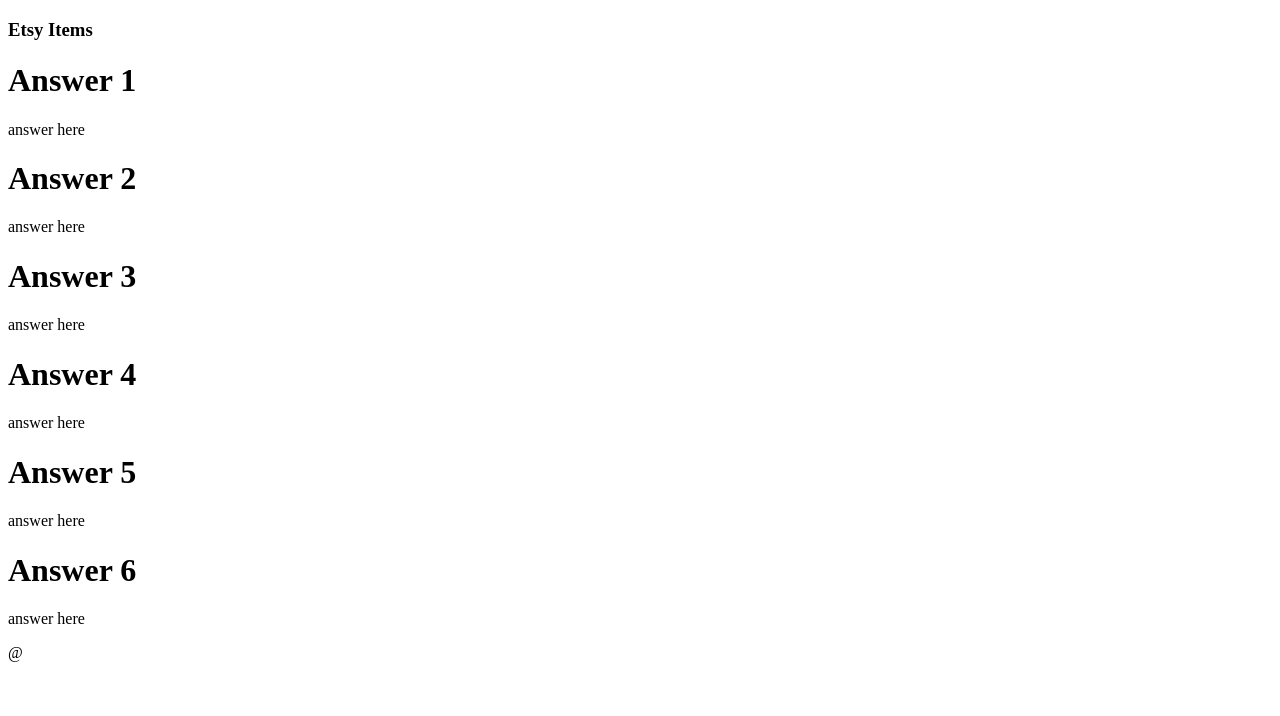
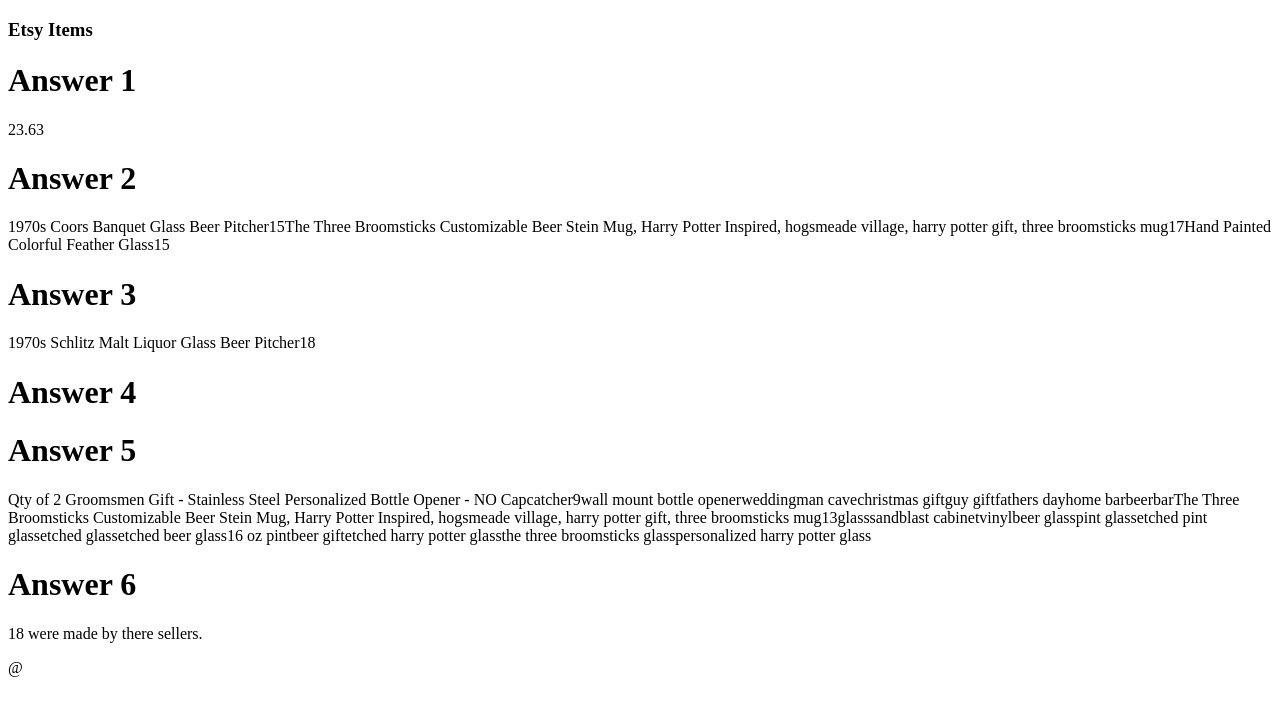
Before and after one commit to tiy-lv-frontend-2015-10/Assignment-08, a plain HTML site: page index.html in a window 1280 px wide. Drawn offline with nearby package versions, Linux system fonts and the light colour scheme.

Commit message:
Adds the answers tohtml

```diff
--- a/index.html
+++ b/index.html
@@ -13,17 +13,17 @@
 
   <div class = "Questioms">
 
-    <div id = "Question1"> <h1>Answer 1</hb> </div> <span id = "span1"> answer here </span>
+    <div id = "Question1"> <h1>Answer 1</h1> </div> <span id = "span1"> </span>
 
-    <div id = "Question2"> <h1>Answer 2</h1> </div> <span id = "span2"> answer here </span>
+    <div id = "Question2"> <h1>Answer 2</h1> </div> <span id = "span2"> </span>
 
-    <div id = "Question3"> <h1>Answer 3</h1> </div> <span id = "span3"> answer here </span>
+    <div id = "Question3"> <h1>Answer 3</h1> </div> <span id = "span3"> </span>
 
-    <div id = "Question4"> <h1>Answer 4</h1> </div> <span id = "span4"> answer here </span>
+    <div id = "Question4"> <h1>Answer 4</h1> </div> <span id = "span4"> </span>
 
-    <div id = "Question5"> <h1>Answer 5</h1> </div> <span id = "span5"> answer here </span>
+    <div id = "Question5"> <h1>Answer 5</h1> </div> <span id = "span5"> </span>
 
-    <div id = "Question6"> <h1>Answer 6</h1> </div> <span id = "span6"> answer here </span>
+    <div id = "Question6"> <h1>Answer 6</h1> </div> <span id = "span6"> </span>
 
   </div>
 
--- a/main.js
+++ b/main.js
@@ -1,10 +1,5 @@
 $(document).ready(function() {
-
-
-
-
-
-
+  $("#span1").html(averagePrice);
 });
 
 // this is for answer one
@@ -21,7 +16,7 @@
 });
 
 var averagePrice = (totalPrice/items.length).toFixed(2);
-console.log(averagePrice);
+
 
 // --- end of answer one
 
@@ -43,6 +38,12 @@
   }
 });
 
+newArr.forEach(function(obj) {
+  $("#span2").append(obj.title).append(obj.price);
+});
+
+
+
 // --- end of answer two
 
 
@@ -59,11 +60,59 @@
 var gbpNewArr = gbp.map(function(obj) {
   return {
     title: obj.title,
-    price: obj.currency_code
+    price: obj.price
   }
+});
+
+gbpNewArr.forEach(function(obj) {
+  $("#span3").append(obj.title).append(obj.price);
 });
 
 // --- end of answer 3
 
+// this is for answer 5
 
-// this is for answer 4
+var materialLength = items.filter(function(obj) {
+  return {
+    title: obj.title,
+    materials: obj.materials,
+  }
+});
+
+ var moreFilter = items.filter (function(obj) {
+    if (obj.materials.length >= 8) {
+    return obj.materials
+  }
+});
+
+var materialNumbers = moreFilter.map(function(obj) {
+  return {
+    'title': obj.title,
+    'material numbers': obj.materials.length,
+    'materials': obj.materials
+  }
+});
+
+materialNumbers.forEach(function(obj) {
+$("#span5").append(obj.title).append(obj.materials.length).append(obj.materials);
+});
+
+// end of answer 5
+
+// this is for answer 6
+
+var whoMade = items.filter(function(obj) {
+  if(obj.who_made === "i_did") {
+    return true;
+  } else {
+    return false;
+  }
+});
+
+var whoMadeThis = whoMade.filter(function(obj) {
+  return (whoMade.length);
+});
+
+$("#span6").append(whoMade.length + ' were made by there sellers.');
+
+// end of 6
```
